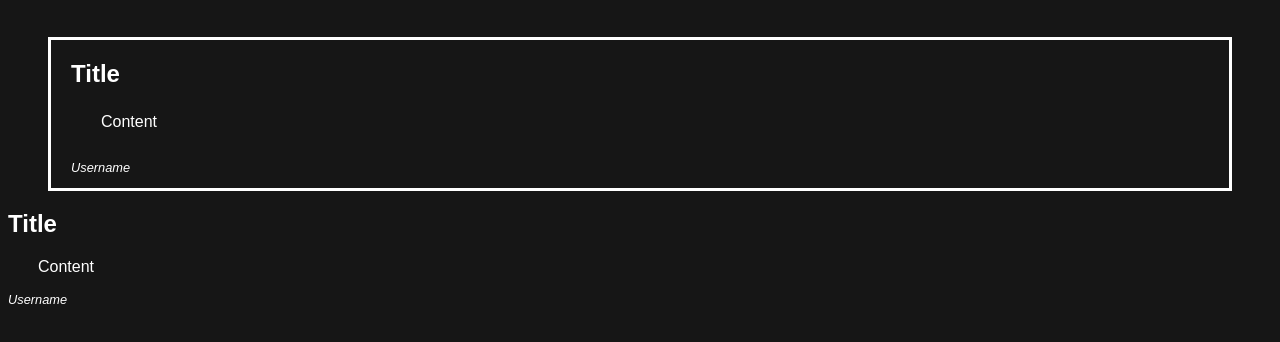
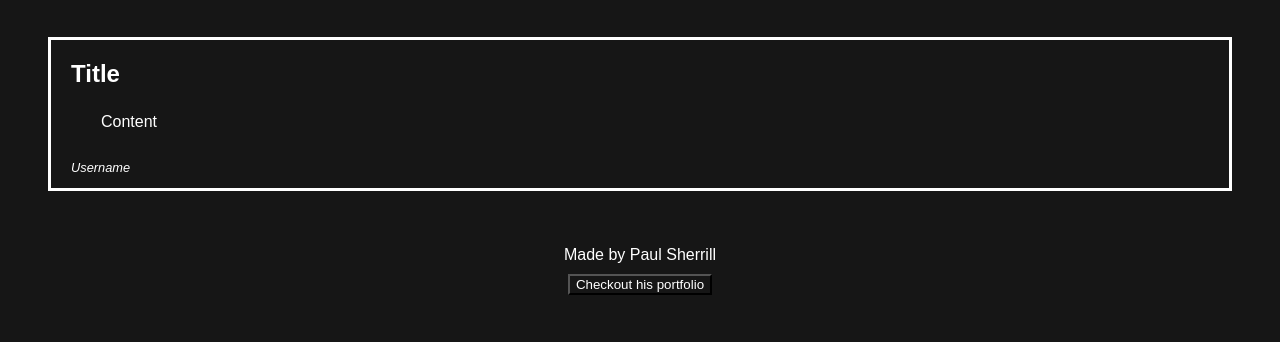
Before and after one commit to pauldsherrill/homework-4, a plain HTML site: page Develop/blog.html in a window 1280 px wide. Shown: the part 168-510 px from the top of the page. Drawn offline with Linux system fonts and the light colour scheme; a web font is replaced by a local one.

Commit message:
added footer and fixed submit button errors

```diff
--- a/Develop/assets/blog.css
+++ b/Develop/assets/blog.css
@@ -34,6 +34,18 @@ div {
     padding-left: 20px;
 }
 
+footer {
+    display: flex;
+    flex-direction: column;
+    align-items: center;
+    margin-top: 50px;
+}
+
+footer p {
+    margin: 5px;
+}
+
+
 #content {
     display: flex;
     flex-wrap: wrap;
--- a/Develop/assets/blog.js
+++ b/Develop/assets/blog.js
@@ -7,6 +7,9 @@ const blogBox = document.querySelector('div');
 const heading = document.querySelector('h1');
 const backButton = document.getElementById('back');
 const body = document.querySelector('body');
+const footer = document.querySelector('footer');
+const footerText = document.querySelector('footer p');
+const footerButton = document.querySelector('footer button');
 
 function light() {
     page.setAttribute('style','background-color: white;');
@@ -17,18 +20,14 @@ function light() {
     body.setAttribute('style','background-color: white;');
     heading.setAttribute('style','background-color: white; color: black; border-bottom: dashed black 3px;');
     modeButton.setAttribute('style','background-color: white; color: black;');
-    backButton.setAttribute('style', 'background-color: white; color: black;')
+    backButton.setAttribute('style', 'background-color: white; color: black;');
+    footer.setAttribute('style', 'background-color: white; color: black;');
+    footerText.setAttribute('style', 'background-color: white; color: black;');
+    footerButton.setAttribute('style','background-color: white; color: black;');
     document.getElementById('light-switch').innerHTML = "Light Mode";
 }
 
 function renderBlog() {
-    const newTitle = titleDisplay.cloneNode(true);
-    body.append(newTitle);
-    const newContent = contentDisplay.cloneNode(true);
-    body.append(newContent);
-    const newUsername = usernameDisplay.cloneNode(true);
-    body.append(newUsername);
-
     const retrieveBlog = JSON.parse(localStorage.getItem('blog'));
     console.log(retrieveBlog);
 
@@ -54,3 +53,9 @@ modeButton.addEventListener('click', function (event) {
         location.reload();
     }
 });
+
+footerButton.addEventListener('click', function (event) {
+    event.preventDefault();
+
+    window.location.href = 'https://pauldsherrill.github.io/homework-2/';
+});
--- a/Develop/assets/form.css
+++ b/Develop/assets/form.css
@@ -50,7 +50,6 @@ button {
     color: white;
     background-color: black;
     border: solid white 1px;
-    width: 720px;
 }
 
 input:hover {
--- a/Develop/blog.html
+++ b/Develop/blog.html
@@ -23,6 +23,10 @@
         <p id="content">Content </p>
         <p id="username">Username</p>
     </div>
+    <footer>
+      <p>Made by Paul Sherrill<p>
+      <button>Checkout his portfolio</button>
+    </footer>
   <script src="./assets/blog.js"></script>
 </body>
 </html>
```
Also changed, not shown: Develop/assets/form.js (+2 -5 lines), Develop/index.html (+1 -1 lines).
